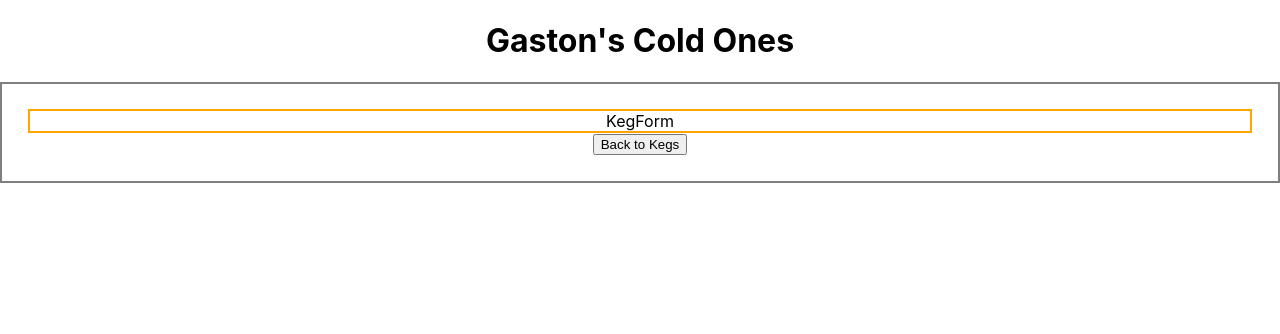
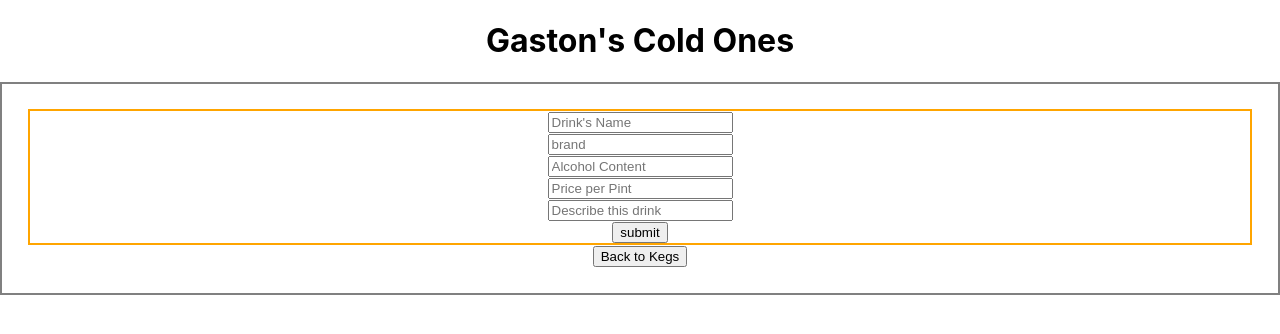
Before and after one commit to KeturahDev/gastons-cold-ones, a React (Create React App) app: page / in a window 1280 px wide. Both pictures are taken after a click on the button "Add new Keg". Shown: the top 334 px of the page. Built offline with nearby package versions, Linux system fonts and the light colour scheme.

Commit message:
create functionality to add new kegs to keglist

```diff
--- a/src/Components/Keg/KegController.js
+++ b/src/Components/Keg/KegController.js
@@ -20,6 +20,14 @@ class KegController extends React.Component{
     }));
   }
 
+  handleAddNewKeg = (newKeg) => {
+    const newKegList = this.state.kegList.concat(newKeg);
+    this.setState({
+      formVisible: false,
+      kegList: newKegList
+    })
+  }
+
   setVisiblitiy = () => {
     if(this.state.selectedKeg !== null) {
       return{
@@ -28,7 +36,7 @@ class KegController extends React.Component{
       }
     } else if (this.state.formVisible){
       return{
-        component: <KegForm/>,
+        component: <KegForm onKegCreation={this.handleAddNewKeg}/>,
         buttonText: "Back to Kegs"
       };
     } else {
--- a/src/Components/Keg/KegForm.js
+++ b/src/Components/Keg/KegForm.js
@@ -1,13 +1,38 @@
 import React from 'react';
+import PropTypes from 'prop-types';
+import {v4} from "uuid";
 
-function KegForm(){
+function KegForm(props){
+
+  const handleOnFormSubmit = (event) => {
+    event.preventDefault()
+    props.onKegCreation({
+      name: event.target.name.value,
+      id: v4(),
+      brand: event.target.brand.value,
+      alcoholContent: event.target.alcoholContent.value,
+      price: event.target.price.value,
+      description: event.target.description
+    })
+  }
+
   return(
     <React.Fragment>
       <div style={{border: "2px solid orange"}}>
-        KegForm
+        <form onSubmit={handleOnFormSubmit}>
+          <input type="text" name="name" placeholder="Drink's Name" /><br/>
+          <input type="text" name="brand" placeholder="brand" /><br/>
+          <input type="text" name="alcoholContent" placeholder="Alcohol Content" /><br/>
+          <input type="text" name="price" placeholder="Price per Pint" /><br/>
+          <input type="text" name="description" placeholder="Describe this drink" /><br/>
+          <button type="submit">submit</button>
+        </form>
       </div>
     </React.Fragment>
   );
 }
 
+KegForm.propTypes = {
+  onKegCreation: PropTypes.func
+}
 export default KegForm;
```
